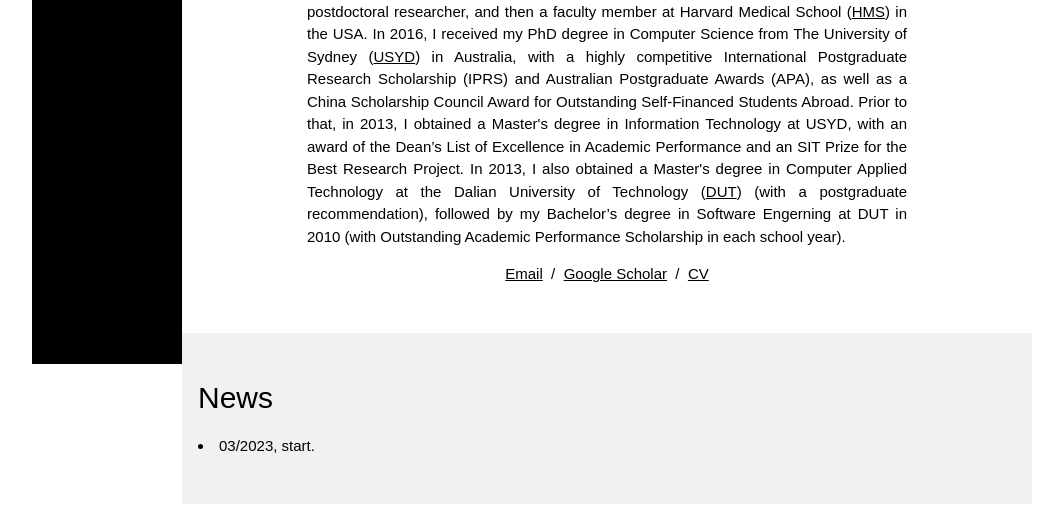
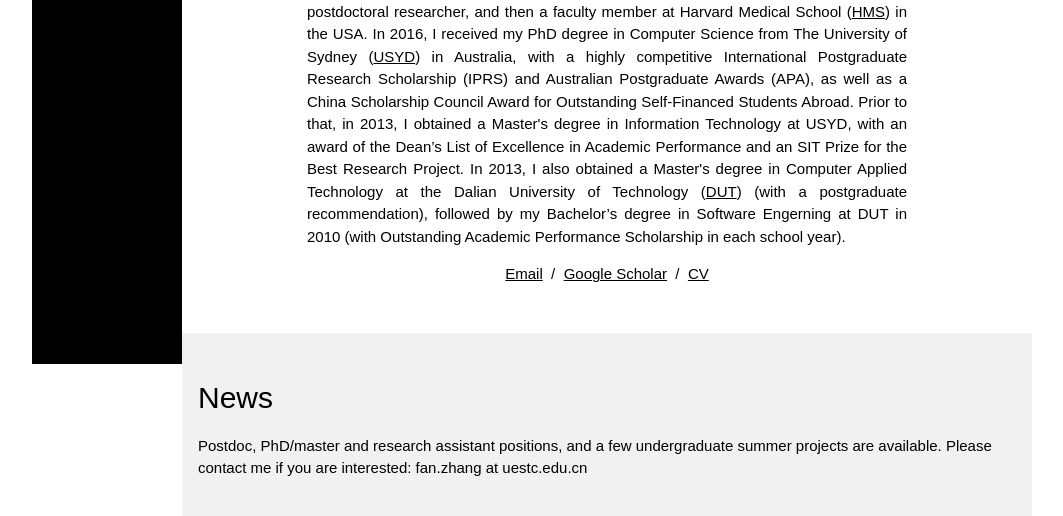
Before and after one commit to zhangfanmark/zhangfanmark.github.io, a plain HTML site: page index.html in a window 1280 px wide. Shown: the part 436-952 px from the top of the page, without its empty margins (108-1171 px from the left). Drawn offline with Linux system fonts and the light colour scheme.

Commit message:
Update index.html

```diff
--- a/index.html
+++ b/index.html
@@ -111,7 +111,7 @@
 <!-- The News Section -->
   <div class="w3-container w3-light-grey w3-padding-32" id="news">
    <h2>News</h2>
-      <p><li> 03/2023, start</a>. </li></p>
+      <p> Postdoc, PhD/master and research assistant positions, and a few undergraduate summer projects are available. Please contact me if you are interested: fan.zhang at uestc.edu.cn </p>
   </div>
 
 
```
